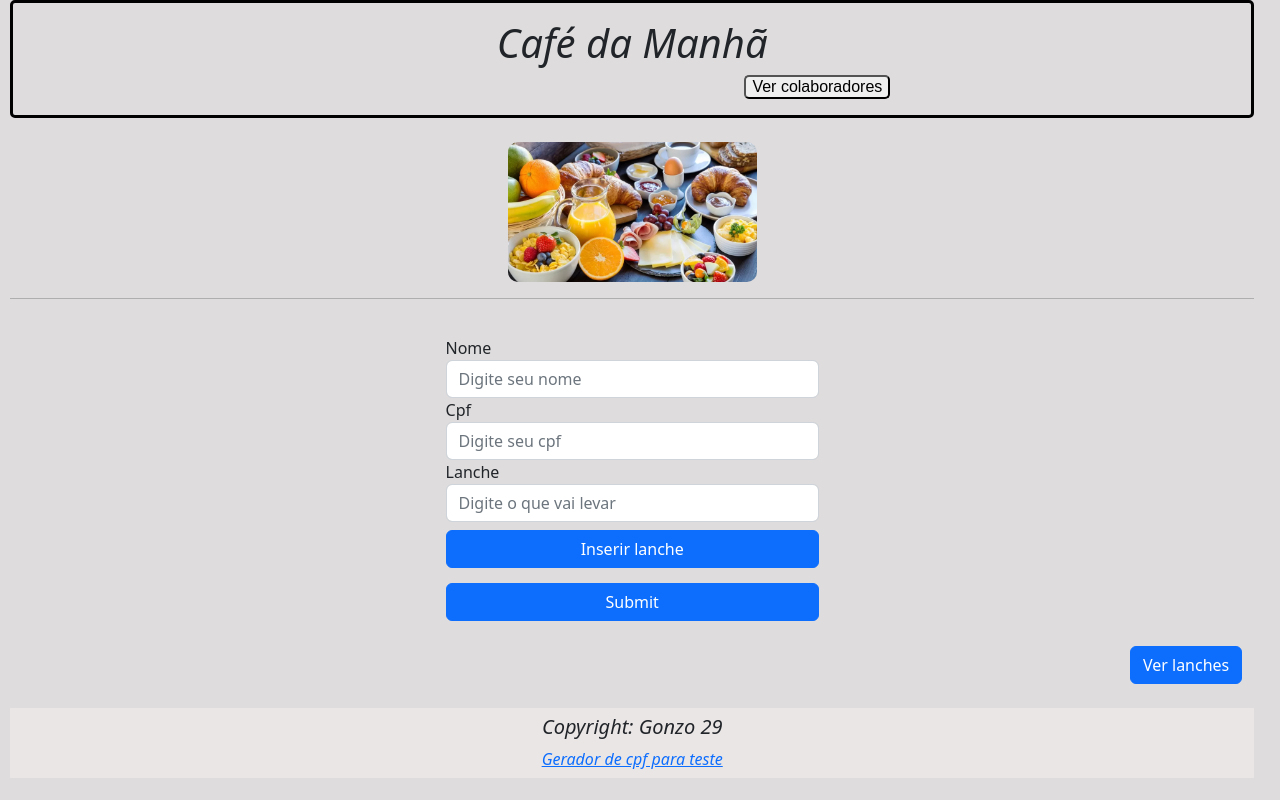
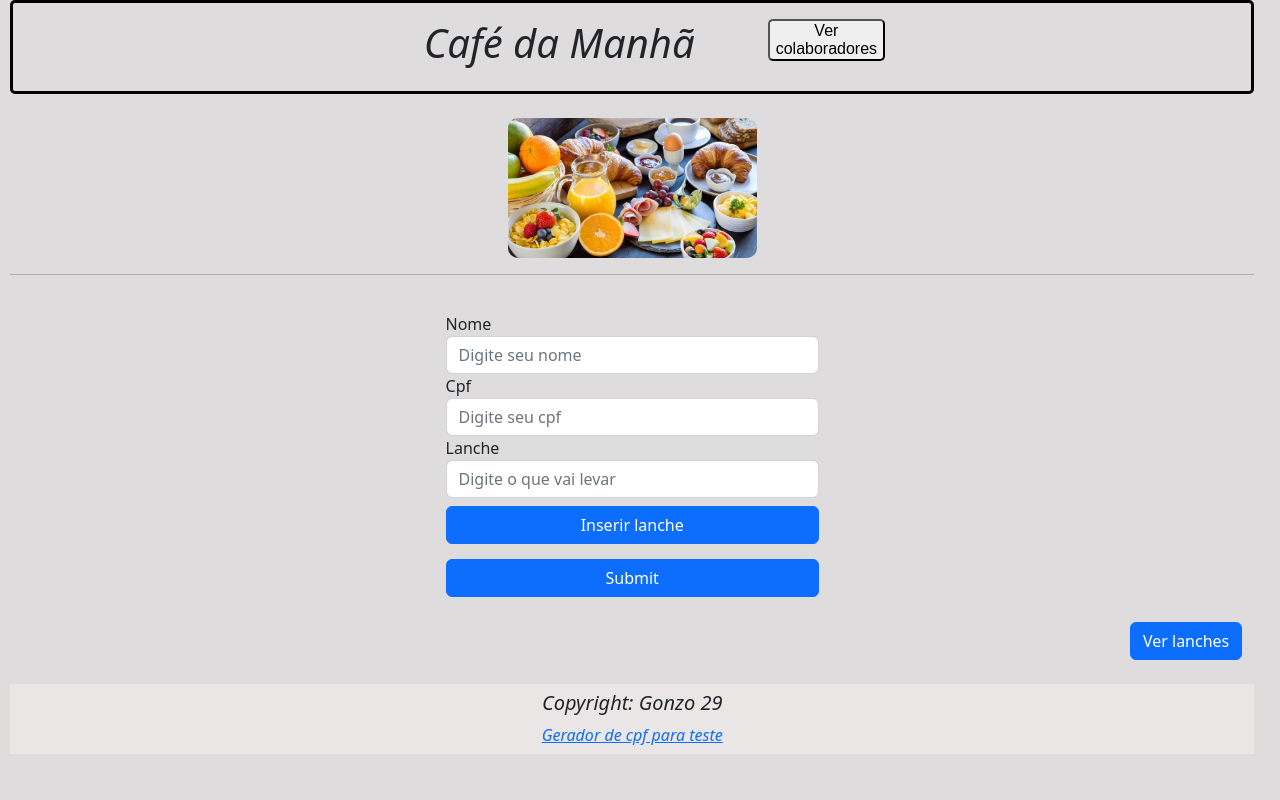
Before and after one commit to luizGonzaga29/front-desafio-unidac, a React (Create React App) app: page / in a window 1280 px wide. Built offline with nearby package versions, Linux system fonts and the light colour scheme.

Commit message:
Ajustando links

```diff
--- a/src/components/Header/index.jsx
+++ b/src/components/Header/index.jsx
@@ -10,11 +10,11 @@ function Header(props) {
             <h1 id='h1'>Café da Manhã</h1>
             {
                 cont === '1' &&
-                <button type='button' id='btn'><Link to={'/colaborador'}  style={{ color: 'inherit', textDecoration: 'inherit' }}>Ver colaboradores</Link></button>
+                <Link to={'/colaborador'}  style={{ color: 'inherit', textDecoration: 'inherit' }}><button type='button' id='btn'>Ver colaboradores</button></Link>
             }
             {
                 cont === '0' &&
-                <button type='button' id='btn'><Link to={'/'} style={{ color: 'inherit', textDecoration: 'inherit' }}>Voltar cadastro</Link></button>
+                <Link to={'/'} style={{ color: 'inherit', textDecoration: 'inherit' }}><button type='button' id='btn'>Voltar cadastro</button></Link>
             }
 
         </div>
```
